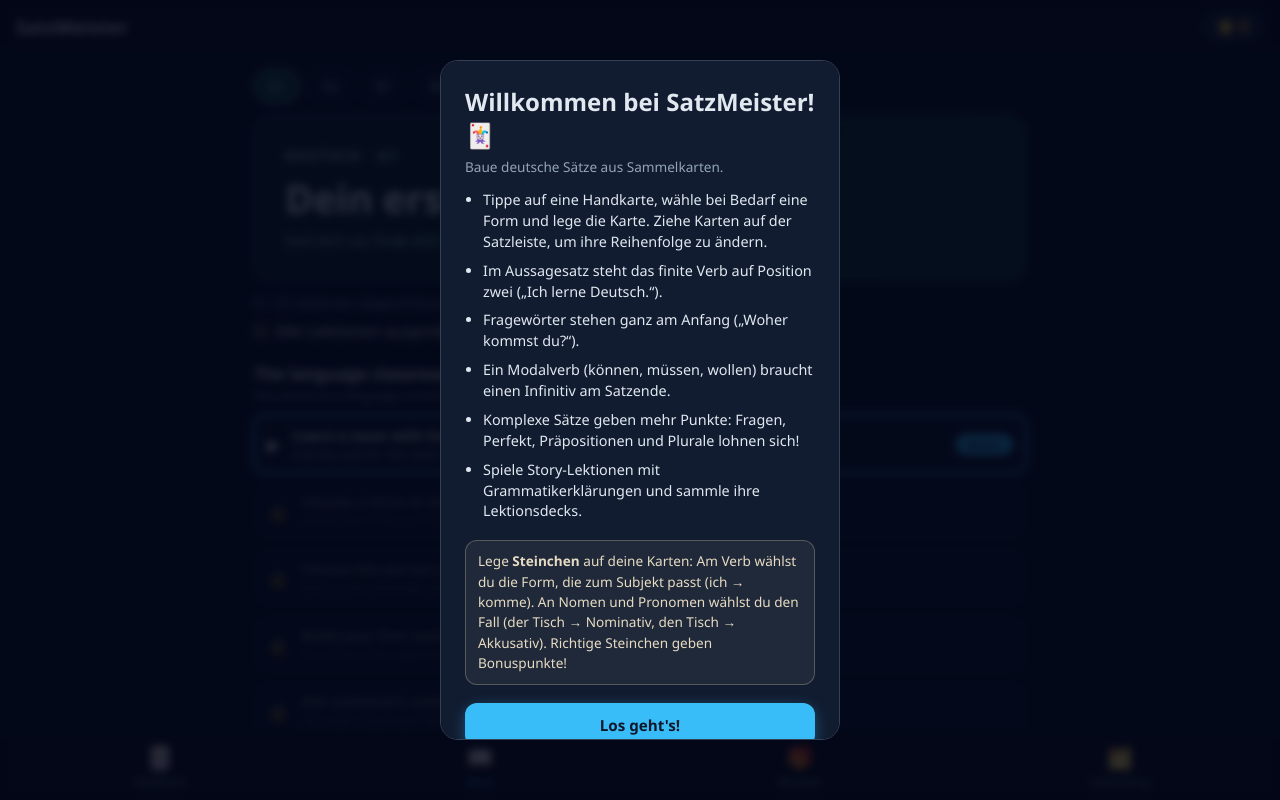
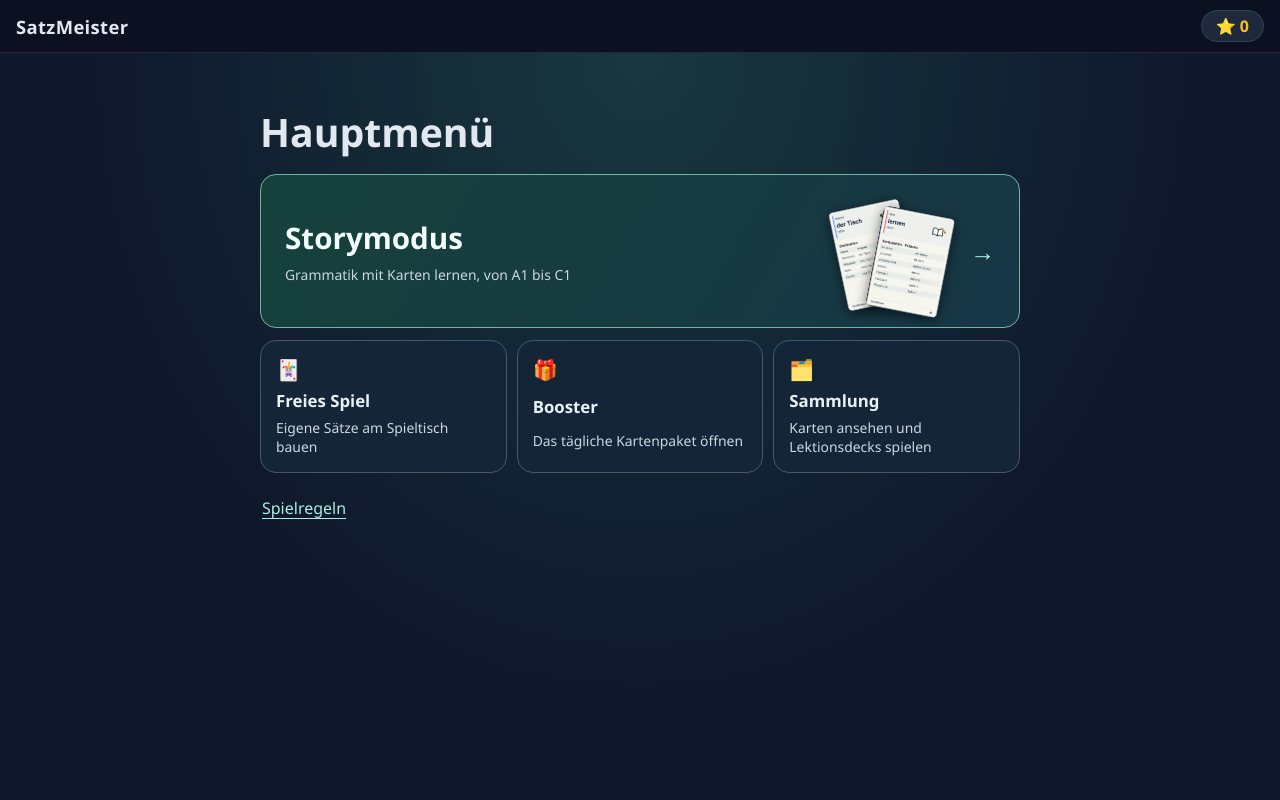
Before and after one commit to rischuhm/deutsch-tcg, a React (Vite) app: page / in a window 1280 px wide. Built offline with nearby package versions, Linux system fonts and the light colour scheme.

Commit message:
Starte SatzMeister mit einem Hauptmenü

```diff
--- a/src/App.tsx
+++ b/src/App.tsx
@@ -1,4 +1,4 @@
-import { lazy, Suspense, useState } from 'react';
+import { lazy, Suspense, useEffect, useRef, useState } from 'react';
 import type { Collection } from './game';
 import {
   addStarterDeck,
@@ -14,6 +14,7 @@ import { TableScreen } from './components/TableScreen';
 import { CollectionScreen } from './components/CollectionScreen';
 import { StoryScreen } from './components/StoryScreen';
 import { Onboarding } from './components/Onboarding';
+import { MainMenu } from './components/MainMenu';
 
 const BoosterScreen = lazy(() => import('./components/BoosterScreen').then(({ BoosterScreen }) => ({ default: BoosterScreen })));
 
@@ -35,15 +36,17 @@ export default function App() {
     STORAGE_KEYS.lastBooster,
     () => null,
   );
-  const [onboarded, setOnboarded] = usePersistentState<boolean>(
-    STORAGE_KEYS.onboarded,
-    () => false,
-  );
-  const [tab, setTab] = useState<TabId>(() => onboarded ? 'tisch' : 'story');
+  const [tab, setTab] = useState<TabId>('menue');
+  const [showRules, setShowRules] = useState(false);
+  const main = useRef<HTMLElement>(null);
   const [storyCompleted, setStoryCompleted] = usePersistentState<string[]>(
     STORAGE_KEYS.storyCompleted,
     () => [],
   );
+
+  useEffect(() => {
+    main.current?.focus({ preventScroll: true });
+  }, [tab]);
 
   const handleCollectBooster = (defIds: string[], openedAtISO: string) => {
     setCollection((col) => addToCollection(col, defIds));
@@ -67,7 +70,8 @@ export default function App() {
         </div>
       </header>
 
-      <main className="app-main">
+      <main className="app-main" ref={main} tabIndex={-1}>
+        {tab === 'menue' && <MainMenu onChoose={setTab} onShowRules={() => setShowRules(true)} />}
         {tab === 'tisch' && (
           <TableScreen
             collection={collection}
@@ -101,9 +105,9 @@ export default function App() {
         )}
       </main>
 
-      <TabBar tab={tab} onChange={setTab} />
+      {tab !== 'menue' && <TabBar tab={tab} onChange={setTab} />}
 
-      {!onboarded && <Onboarding onClose={() => setOnboarded(true)} />}
+      {showRules && <Onboarding onClose={() => setShowRules(false)} />}
     </div>
   );
 }
--- /dev/null
+++ b/src/components/MainMenu.tsx
@@ -0,0 +1,49 @@
+import { CardImage } from './CardImage';
+import type { TabId } from './TabBar';
+
+interface MainMenuProps {
+  onChoose: (tab: Exclude<TabId, 'menue'>) => void;
+  onShowRules: () => void;
+}
+
+const SIDE_MODES = [
+  { id: 'tisch', icon: '🃏', label: 'Freies Spiel', description: 'Eigene Sätze am Spieltisch bauen' },
+  { id: 'booster', icon: '🎁', label: 'Booster', description: 'Das tägliche Kartenpaket öffnen' },
+  { id: 'sammlung', icon: '🗂️', label: 'Sammlung', description: 'Karten ansehen und Lektionsdecks spielen' },
+] as const;
+
+export function MainMenu({ onChoose, onShowRules }: MainMenuProps) {
+  return (
+    <div className="main-menu">
+      <div className="main-menu-content">
+        <h2 id="main-menu-heading">Hauptmenü</h2>
+
+        <nav className="menu-modes" aria-labelledby="main-menu-heading">
+          <button type="button" className="menu-mode menu-story" onClick={() => onChoose('story')}>
+            <span className="menu-story-copy">
+              <strong>Storymodus</strong>
+              <span className="menu-description">Grammatik mit Karten lernen, von A1 bis C1</span>
+            </span>
+            <span className="menu-card-fan" aria-hidden="true">
+              <CardImage defId="noun.tisch" decorative />
+              <CardImage defId="verb.lernen" decorative />
+            </span>
+            <span className="menu-arrow" aria-hidden="true">→</span>
+          </button>
+
+          <div className="menu-secondary-modes">
+            {SIDE_MODES.map(({ id, icon, label, description }) => (
+              <button key={id} type="button" className="menu-mode" onClick={() => onChoose(id)}>
+                <span className="menu-mode-icon" aria-hidden="true">{icon}</span>
+                <strong>{label}</strong>
+                <span className="menu-description">{description}</span>
+              </button>
+            ))}
+          </div>
+        </nav>
+
+        <button type="button" className="menu-rules" onClick={onShowRules}>Spielregeln</button>
+      </div>
+    </div>
+  );
+}
--- a/src/components/Onboarding.tsx
+++ b/src/components/Onboarding.tsx
@@ -1,41 +1,19 @@
+import { ResultDialog } from './ResultDialog';
+
 interface OnboardingProps {
   onClose: () => void;
 }
 
-/** Einmaliger Info-Dialog mit den Grundregeln (per localStorage-Flag). */
 export function Onboarding({ onClose }: OnboardingProps) {
   return (
-    <div className="onboarding-overlay">
-      <div className="onboarding-card">
-        <h2>Willkommen bei SatzMeister! 🃏</h2>
-        <p className="subtitle">Baue deutsche Sätze aus Sammelkarten.</p>
-        <ul>
-          <li>
-            Tippe auf eine Handkarte, wähle bei Bedarf eine Form und lege die Karte.
-            Ziehe Karten auf der Satzleiste, um ihre Reihenfolge zu ändern.
-          </li>
-          <li>Im Aussagesatz steht das finite Verb auf Position zwei („Ich lerne Deutsch.“).</li>
-          <li>Fragewörter stehen ganz am Anfang („Woher kommst du?“).</li>
-          <li>
-            Ein Modalverb (können, müssen, wollen) braucht einen Infinitiv am
-            Satzende.
-          </li>
-          <li>
-            Komplexe Sätze geben mehr Punkte: Fragen, Perfekt, Präpositionen
-            und Plurale lohnen sich!
-          </li>
-          <li>Spiele Story-Lektionen mit Grammatikerklärungen und sammle ihre Lektionsdecks.</li>
-        </ul>
-        <p className="chips-info">
-          Lege <strong>Steinchen</strong> auf deine Karten: Am Verb wählst du
-          die Form, die zum Subjekt passt (ich → komme). An Nomen und Pronomen wählst du den
-          Fall (der Tisch → Nominativ, den Tisch → Akkusativ). Richtige
-          Steinchen geben Bonuspunkte!
-        </p>
-        <button className="btn" onClick={onClose}>
-          Los geht&apos;s!
-        </button>
-      </div>
-    </div>
+    <ResultDialog title="Spielregeln" onDismiss={onClose}>
+      <ul className="game-rules">
+        <li>Wähle eine Handkarte, um ihre Formen zu sehen, und lege sie auf die Satzleiste.</li>
+        <li>Setze ein Steinchen auf die passende Form. Wähle zum Beispiel <strong>komme</strong> für <strong>ich</strong> oder <strong>den Tisch</strong> für den Akkusativ.</li>
+        <li>Ziehe Karten auf der Satzleiste mit der Maus oder dem Finger an ihre neue Position.</li>
+        <li>Prüfe deinen Satz. In Storylektionen bekommst du Grammatikerklärungen und sammelst nach dem Abschluss das Lektionsdeck.</li>
+      </ul>
+      <button type="button" className="btn result-close" onClick={onClose} autoFocus>Schließen</button>
+    </ResultDialog>
   );
 }
--- a/src/components/TabBar.tsx
+++ b/src/components/TabBar.tsx
@@ -1,4 +1,4 @@
-export type TabId = 'tisch' | 'story' | 'booster' | 'sammlung';
+export type TabId = 'menue' | 'tisch' | 'story' | 'booster' | 'sammlung';
 
 interface TabBarProps {
   tab: TabId;
@@ -6,6 +6,7 @@ interface TabBarProps {
 }
 
 const TABS: { id: TabId; icon: string; label: string }[] = [
+  { id: 'menue', icon: '☰', label: 'Menü' },
   { id: 'tisch', icon: '🃏', label: 'Spieltisch' },
   { id: 'story', icon: '📖', label: 'Story' },
   { id: 'booster', icon: '🎁', label: 'Booster' },
@@ -14,14 +15,15 @@ const TABS: { id: TabId; icon: string; label: string }[] = [
 
 export function TabBar({ tab, onChange }: TabBarProps) {
   return (
-    <nav className="tabbar">
+    <nav className="tabbar" aria-label="Hauptnavigation">
       {TABS.map((t) => (
         <button
           key={t.id}
           className={tab === t.id ? 'active' : ''}
+          aria-current={tab === t.id ? 'page' : undefined}
           onClick={() => onChange(t.id)}
         >
-          <span className="tab-icon">{t.icon}</span>
+          <span className="tab-icon" aria-hidden="true">{t.icon}</span>
           <span>{t.label}</span>
         </button>
       ))}
--- a/src/index.css
+++ b/src/index.css
@@ -422,64 +422,12 @@ button {
   line-height: 1.7;
 }
 
-/* ---------- Onboarding ---------- */
-
-.onboarding-overlay {
-  position: fixed;
-  inset: 0;
-  z-index: 50;
-  background: rgba(2, 6, 23, 0.82);
-  backdrop-filter: blur(4px);
-  display: flex;
-  align-items: center;
-  justify-content: center;
-  padding: 20px;
-}
-
-.onboarding-card {
-  background: #111c30;
-  border: 1px solid #334155;
-  border-radius: 18px;
-  padding: 24px;
-  max-width: 400px;
-  width: 100%;
-  max-height: 85dvh;
-  overflow-y: auto;
-}
-
-.onboarding-card h2 {
-  margin-bottom: 6px;
-}
-
-.onboarding-card .subtitle {
-  color: #94a3b8;
-  font-size: 0.85rem;
-  margin-bottom: 14px;
-}
-
-.onboarding-card ul {
-  margin: 0 0 18px 18px;
-  display: flex;
-  flex-direction: column;
+.game-rules {
+  margin-left: 18px;
+  display: grid;
   gap: 8px;
-  font-size: 0.9rem;
-  line-height: 1.45;
-}
-
-.onboarding-card .btn {
-  width: 100%;
-}
-
-/* Steinchen-Erklärung im Onboarding */
-.chips-info {
-  background: rgba(216, 201, 168, 0.08);
-  border: 1px solid rgba(216, 201, 168, 0.3);
-  border-radius: 12px;
-  padding: 10px 12px;
-  font-size: 0.85rem;
+  font-size: .9rem;
   line-height: 1.5;
-  color: #e7dcc3;
-  margin-bottom: 18px;
 }
 
 /* ---------- Story-Modus ---------- */
@@ -981,3 +929,127 @@ button.chip-btn:hover { border-color: #9edacd; }
 .lesson-deck summary > span:first-child { color: #a9d8cd; margin-right: 6px; }
 .lesson-deck > .btn { margin-top: 8px; }
 .lesson-deck-cards { display: flex; flex-wrap: wrap; gap: 6px; margin-top: 8px; }
+
+/* ---------- Hauptmenü ---------- */
+
+.app-main:focus { outline: none; }
+
+.main-menu {
+  flex: 1;
+  min-height: 0;
+  overflow-y: auto;
+  background: radial-gradient(ellipse at top, #183841 0%, #0f172a 62%);
+  padding: clamp(18px, 5vw, 52px) clamp(14px, 4vw, 36px);
+  padding-bottom: calc(24px + env(safe-area-inset-bottom));
+}
+
+.main-menu-content {
+  width: min(100%, 760px);
+  margin-inline: auto;
+  display: grid;
+  gap: 16px;
+}
+
+.main-menu h2 { font-size: clamp(1.65rem, 5vw, 2.45rem); }
+
+.menu-modes {
+  display: grid;
+  gap: 12px;
+}
+
+.menu-mode {
+  display: grid;
+  gap: 6px;
+  min-width: 0;
+  text-align: left;
+  color: #e8f1f4;
+  background: #152538;
+  border: 1px solid #43586c;
+  border-radius: 16px;
+  padding: 15px;
+}
+
+.menu-mode:hover { border-color: #9ae9d9; }
+.menu-mode strong { font-size: 1.05rem; }
+.menu-description {
+  color: #cad8e2;
+  font-size: .87rem;
+  line-height: 1.4;
+}
+
+.menu-story {
+  position: relative;
+  isolation: isolate;
+  min-height: 152px;
+  grid-template-columns: minmax(0, 1fr) clamp(82px, 20vw, 130px) auto;
+  align-items: center;
+  gap: 10px;
+  padding: clamp(14px, 3vw, 24px);
+  color: #f2fffb;
+  background: linear-gradient(120deg, #16413b, #173646);
+  border-color: #6bb6a4;
+  overflow: hidden;
+}
+
+.menu-story-copy { display: grid; gap: 7px; }
+.menu-story-copy strong { font-size: clamp(1.32rem, 4.4vw, 1.85rem); }
+.menu-arrow { color: #a9efdf; font-size: 1.55rem; }
+
+.menu-card-fan {
+  position: relative;
+  width: 100%;
+  height: 104px;
+  pointer-events: none;
+}
+
+.menu-card-fan > * {
+  position: absolute;
+  top: 5%;
+  left: 5%;
+  width: 56%;
+  aspect-ratio: 5 / 7;
+  border-radius: 7px;
+  transform: rotate(-12deg);
+  box-shadow: 0 3px 12px #0008;
+}
+
+.menu-card-fan > :last-child {
+  top: 12%;
+  left: 34%;
+  transform: rotate(11deg);
+}
+
+.menu-secondary-modes {
+  display: grid;
+  grid-template-columns: repeat(3, minmax(0, 1fr));
+  gap: 10px;
+}
+
+.menu-mode-icon { font-size: 1.25rem; }
+
+.menu-rules {
+  justify-self: start;
+  padding: 8px 2px;
+  color: #a9efdf;
+  background: transparent;
+  border: 0;
+  text-decoration: underline;
+  text-underline-offset: 4px;
+}
+
+.menu-mode:focus-visible,
+.menu-rules:focus-visible,
+.tabbar button:focus-visible {
+  outline: 2px solid #a9efdf;
+  outline-offset: 3px;
+}
+
+@media (max-width: 540px) {
+  .menu-secondary-modes { grid-template-columns: 1fr; }
+  .menu-secondary-modes .menu-mode {
+    grid-template-columns: 30px minmax(0, 1fr);
+    column-gap: 9px;
+    row-gap: 2px;
+  }
+  .menu-mode-icon { grid-row: span 2; align-self: center; }
+}
--- a/src/lib/ui.ts
+++ b/src/lib/ui.ts
@@ -19,7 +19,6 @@ export const STORAGE_KEYS = {
   plurals: 'satzmeister.plurals',
   points: 'satzmeister.points',
   lastBooster: 'satzmeister.lastBooster',
-  onboarded: 'satzmeister.onboarded',
   storyCompleted: 'satzmeister.story.completed',
 } as const;
 
```
